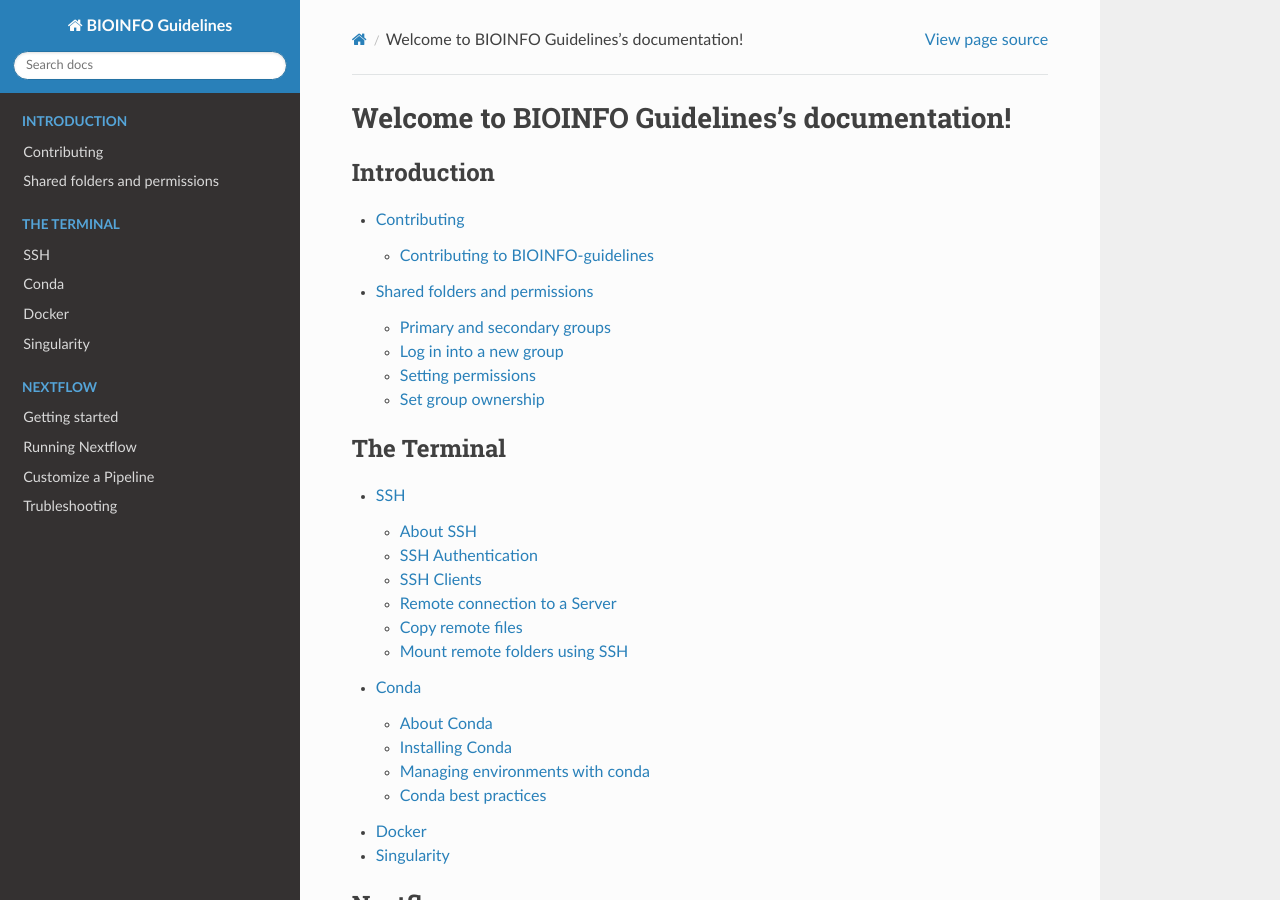
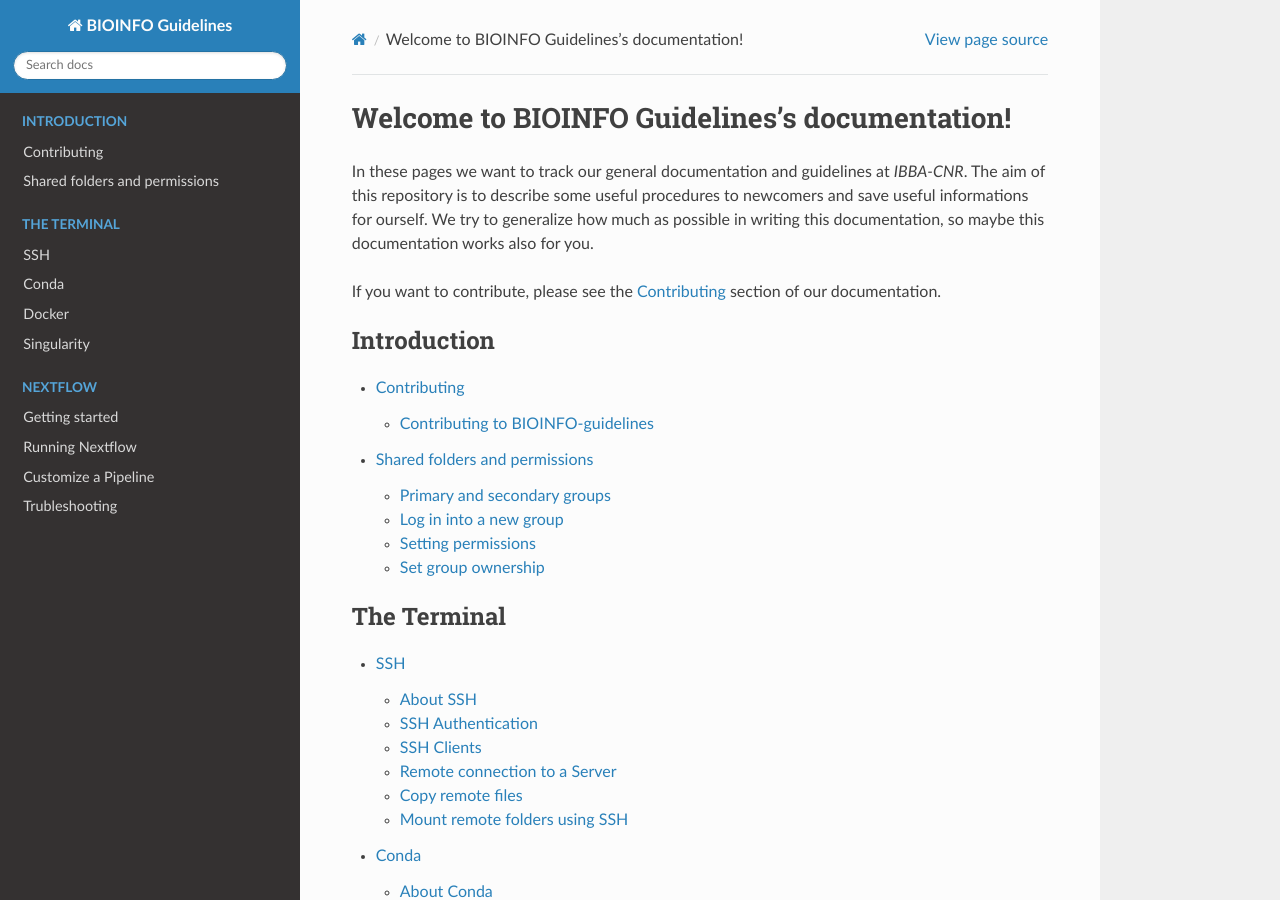
Before and after one commit to cnr-ibba/BIOINFO-guidelines, a Sphinx documentation site: the page built from docs/index.rst, in a window 1280 px wide and 900 px high. Built offline with Sphinx 7.4.7 and the Read the Docs theme 2.0.0, drawn with Linux system fonts in a browser that asks for light colours.

```diff
--- a/docs/contributing.rst
+++ b/docs/contributing.rst
@@ -2,6 +2,8 @@ Contributing
 ============
 
 .. contents:: Table of Contents
+
+.. _contributing:
 
 Contributing to BIOINFO-guidelines
 ----------------------------------
--- a/docs/index.rst
+++ b/docs/index.rst
@@ -5,6 +5,15 @@
 
 Welcome to BIOINFO Guidelines's documentation!
 ==============================================
+
+In these pages we want to track our general documentation and guidelines at *IBBA-CNR*.
+The aim of this repository is to describe some useful procedures to newcomers
+and save useful informations for ourself. We try to generalize
+how much as possible in writing this documentation, so maybe this documentation
+works also for you.
+
+If you want to contribute, please see the :ref:`Contributing <contributing>`
+section of our documentation.
 
 .. toctree::
     :maxdepth: 2
```
Also changed, not shown: README.md (+13 -0 lines).
